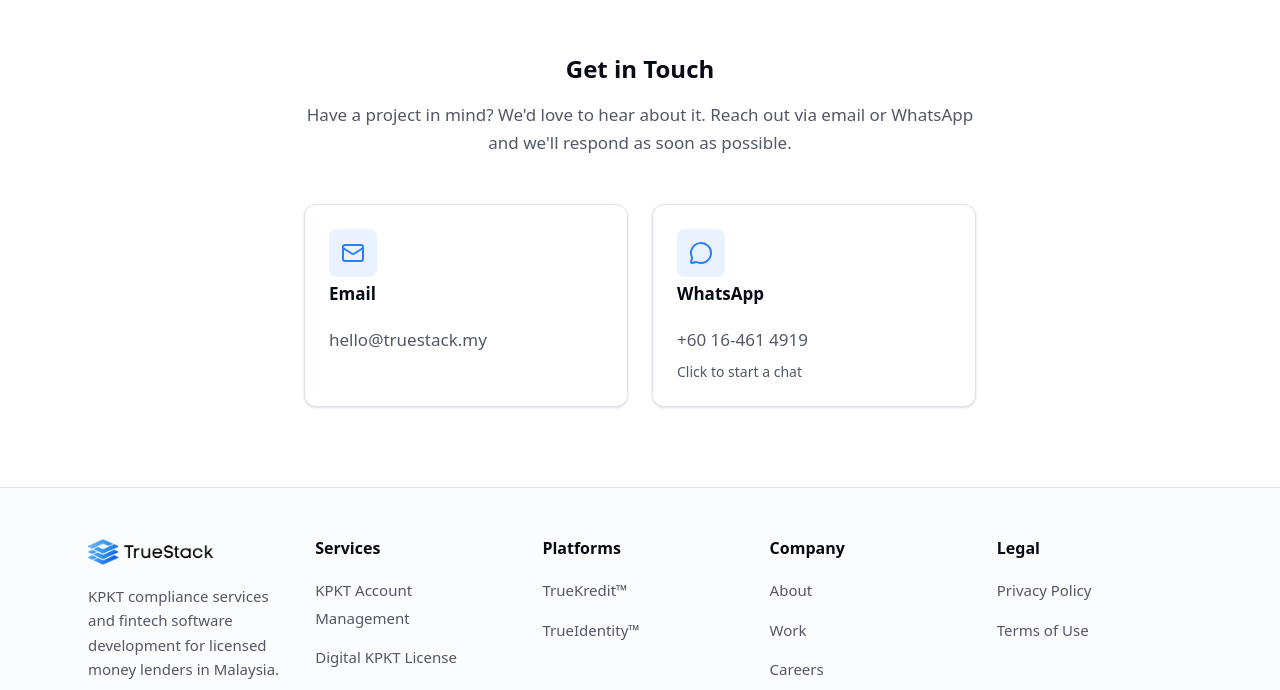
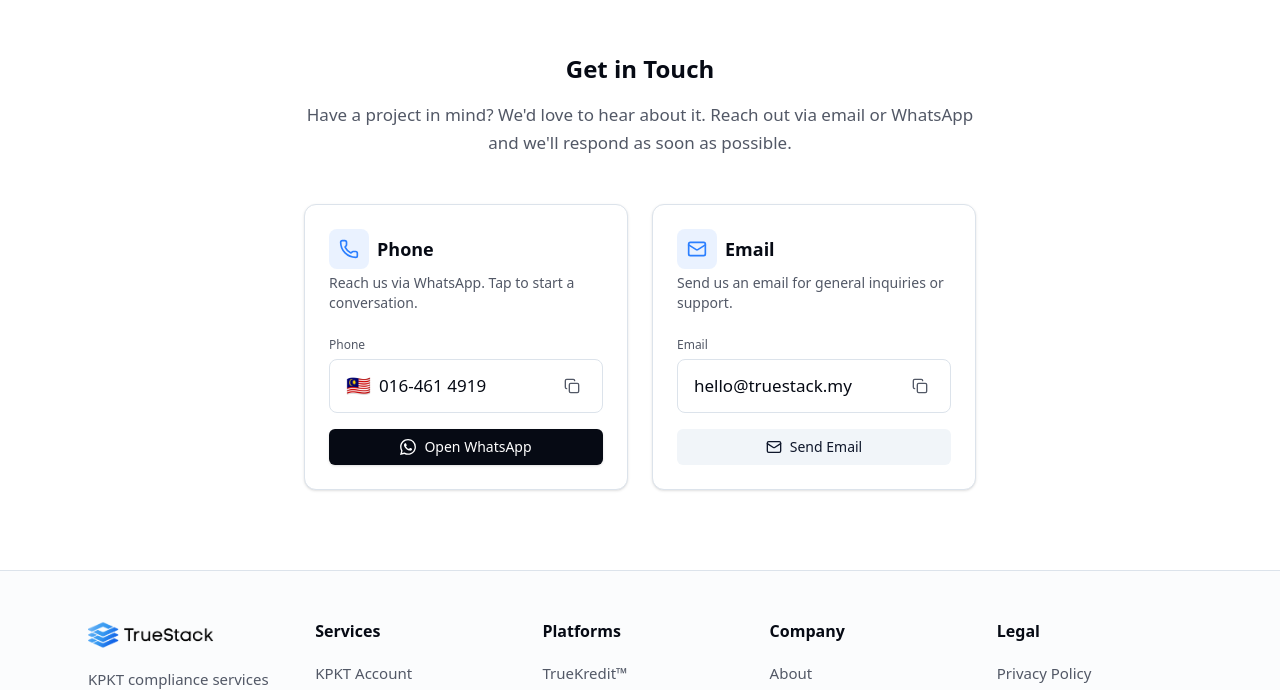
Before and after one commit to Ivancky42/truestack, a Next.js app: page /contact in a window 1280 px wide. Shown: the part 552-1242 px from the top of the page. Built offline with nearby package versions, Linux system fonts and the light colour scheme; no server answers; a web font is replaced by a local one.

Commit message:
Refactor contact page to use ContactCards component, streamlining layout and improving code maintainability.

```diff
--- a/app/contact/page.tsx
+++ b/app/contact/page.tsx
@@ -1,7 +1,6 @@
 import type { Metadata } from "next";
 import { Hero } from "@/components/sections/hero";
-import { Card, CardContent, CardHeader, CardTitle } from "@/components/ui/card";
-import { Mail, MessageCircle } from "lucide-react";
+import { ContactCards } from "@/components/sections/contact-cards";
 
 export const metadata: Metadata = {
   title: "Contact",
@@ -40,46 +39,7 @@ export default function ContactPage() {
             possible.
           </p>
 
-          <div className="mx-auto grid max-w-2xl gap-6 sm:grid-cols-2">
-            <Card className="transition-all hover:shadow-md hover:border-primary/50">
-              <CardHeader>
-                <div className="flex h-12 w-12 items-center justify-center rounded-lg bg-primary/10">
-                  <Mail className="h-6 w-6 text-primary" />
-                </div>
-                <CardTitle>Email</CardTitle>
-              </CardHeader>
-              <CardContent>
-                <a
-                  href="mailto:hello@truestack.my"
-                  className="text-muted-foreground transition-colors hover:text-primary"
-                >
-                  hello@truestack.my
-                </a>
-              </CardContent>
-            </Card>
-
-            <Card className="transition-all hover:shadow-md hover:border-primary/50">
-              <CardHeader>
-                <div className="flex h-12 w-12 items-center justify-center rounded-lg bg-primary/10">
-                  <MessageCircle className="h-6 w-6 text-primary" />
-                </div>
-                <CardTitle>WhatsApp</CardTitle>
-              </CardHeader>
-              <CardContent>
-                <a
-                  href="https://wa.me/60164614919?text=Hi%20Truestack%2C%20I%27m%20interested%20in%20learning%20more%20about%20your%20services."
-                  target="_blank"
-                  rel="noopener noreferrer"
-                  className="text-muted-foreground transition-colors hover:text-primary"
-                >
-                  +60 16-461 4919
-                </a>
-                <p className="mt-2 text-sm text-muted-foreground">
-                  Click to start a chat
-                </p>
-              </CardContent>
-            </Card>
-          </div>
+          <ContactCards />
         </div>
       </section>
     </>
--- /dev/null
+++ b/components/sections/contact-cards.tsx
@@ -0,0 +1,145 @@
+"use client";
+
+import { useState } from "react";
+import { Card, CardContent, CardHeader, CardTitle } from "@/components/ui/card";
+import { Button } from "@/components/ui/button";
+import { Mail, Phone, Copy, Check } from "lucide-react";
+
+const PHONE_NUMBER = "016-461 4919";
+const PHONE_LINK = "60164614919";
+const EMAIL = "hello@truestack.my";
+const WHATSAPP_URL = `https://wa.me/${PHONE_LINK}?text=Hi%20Truestack%2C%20I%27m%20interested%20in%20learning%20more%20about%20your%20services.`;
+
+function WhatsAppIcon({ className }: { className?: string }) {
+  return (
+    <svg
+      className={className}
+      viewBox="0 0 24 24"
+      fill="currentColor"
+      aria-hidden
+    >
+      <path d="M17.472 14.382c-.297-.149-1.758-.867-2.03-.967-.273-.099-.471-.148-.67.15-.197.297-.767.966-.94 1.164-.173.199-.347.223-.644.075-.297-.15-1.255-.463-2.39-1.475-.883-.788-1.48-1.761-1.653-2.059-.173-.297-.018-.458.13-.606.134-.133.298-.347.446-.52.149-.174.198-.298.298-.497.099-.198.05-.371-.025-.52-.075-.149-.669-1.612-.916-2.207-.242-.579-.487-.5-.669-.51-.173-.008-.371-.01-.57-.01-.198 0-.52.074-.792.372-.272.297-1.04 1.016-1.04 2.479 0 1.462 1.065 2.875 1.213 3.074.149.198 2.096 3.2 5.077 4.487.709.306 1.262.489 1.694.625.712.227 1.36.195 1.871.118.571-.085 1.758-.719 2.006-1.413.248-.694.248-1.289.173-1.413-.074-.124-.272-.198-.57-.347m-5.421 7.403h.004a9.87 9.87 0 01-5.031-1.378l-.361-.214-3.741.982.998-3.648-.235-.374a9.86 9.86 0 01-1.51-5.26c.001-5.45 4.436-9.884 9.888-9.884 2.64 0 5.122 1.03 6.988 2.898a9.825 9.825 0 012.893 6.994c-.003 5.45-4.437 9.884-9.885 9.884m8.413-18.297A11.815 11.815 0 0012.05 0C5.495 0 .16 5.335.157 11.892c0 2.096.547 4.142 1.588 5.945L.057 24l6.305-1.654a11.882 11.882 0 005.683 1.448h.005c6.554 0 11.89-5.335 11.893-11.893a11.821 11.821 0 00-3.48-8.413z" />
+    </svg>
+  );
+}
+
+function CopyButton({
+  text,
+  label,
+}: {
+  text: string;
+  label: string;
+}) {
+  const [copied, setCopied] = useState(false);
+
+  const handleCopy = async () => {
+    await navigator.clipboard.writeText(text);
+    setCopied(true);
+    setTimeout(() => setCopied(false), 2000);
+  };
+
+  return (
+    <button
+      type="button"
+      onClick={handleCopy}
+      className="rounded p-1.5 text-muted-foreground transition-colors hover:bg-muted hover:text-foreground"
+      aria-label={`Copy ${label}`}
+    >
+      {copied ? (
+        <Check className="h-4 w-4 text-green-600" />
+      ) : (
+        <Copy className="h-4 w-4" />
+      )}
+    </button>
+  );
+}
+
+export function ContactCards() {
+  return (
+    <div className="mx-auto grid max-w-2xl gap-6 sm:grid-cols-2">
+      {/* Phone / WhatsApp Card */}
+      <Card className="flex flex-col transition-all hover:shadow-md hover:border-primary/50">
+        <CardHeader className="gap-1">
+          <div className="flex items-center gap-2">
+            <div className="flex h-10 w-10 items-center justify-center rounded-lg bg-primary/10">
+              <Phone className="h-5 w-5 text-primary" />
+            </div>
+            <CardTitle className="text-lg">Phone</CardTitle>
+          </div>
+          <p className="text-sm text-muted-foreground">
+            Reach us via WhatsApp. Tap to start a conversation.
+          </p>
+        </CardHeader>
+        <CardContent className="flex flex-1 flex-col gap-4">
+          <div>
+            <label className="mb-1.5 block text-xs font-medium text-muted-foreground">
+              Phone
+            </label>
+            <div className="flex items-center justify-between gap-2 rounded-lg border bg-background px-4 py-3">
+              <div className="flex items-center gap-2">
+                <span className="text-xl" aria-hidden>
+                  🇲🇾
+                </span>
+                <span className="font-medium">{PHONE_NUMBER}</span>
+              </div>
+              <CopyButton text={PHONE_NUMBER} label="phone number" />
+            </div>
+          </div>
+          <Button
+            asChild
+            className="mt-auto w-full bg-foreground text-background hover:bg-foreground/90"
+          >
+            <a
+              href={WHATSAPP_URL}
+              target="_blank"
+              rel="noopener noreferrer"
+              className="flex items-center justify-center gap-2"
+            >
+              <WhatsAppIcon className="h-5 w-5" />
+              Open WhatsApp
+            </a>
+          </Button>
+        </CardContent>
+      </Card>
+
+      {/* Email Card */}
+      <Card className="flex flex-col transition-all hover:shadow-md hover:border-primary/50">
+        <CardHeader className="gap-1">
+          <div className="flex items-center gap-2">
+            <div className="flex h-10 w-10 items-center justify-center rounded-lg bg-primary/10">
+              <Mail className="h-5 w-5 text-primary" />
+            </div>
+            <CardTitle className="text-lg">Email</CardTitle>
+          </div>
+          <p className="text-sm text-muted-foreground">
+            Send us an email for general inquiries or support.
+          </p>
+        </CardHeader>
+        <CardContent className="flex flex-1 flex-col gap-4">
+          <div>
+            <label className="mb-1.5 block text-xs font-medium text-muted-foreground">
+              Email
+            </label>
+            <div className="flex items-center justify-between gap-2 rounded-lg border bg-background px-4 py-3">
+              <span className="font-medium">{EMAIL}</span>
+              <CopyButton text={EMAIL} label="email" />
+            </div>
+          </div>
+          <Button
+            asChild
+            variant="secondary"
+            className="mt-auto w-full"
+          >
+            <a
+              href={`mailto:${EMAIL}`}
+              className="flex items-center justify-center gap-2"
+            >
+              <Mail className="h-5 w-5" />
+              Send Email
+            </a>
+          </Button>
+        </CardContent>
+      </Card>
+    </div>
+  );
+}
```
